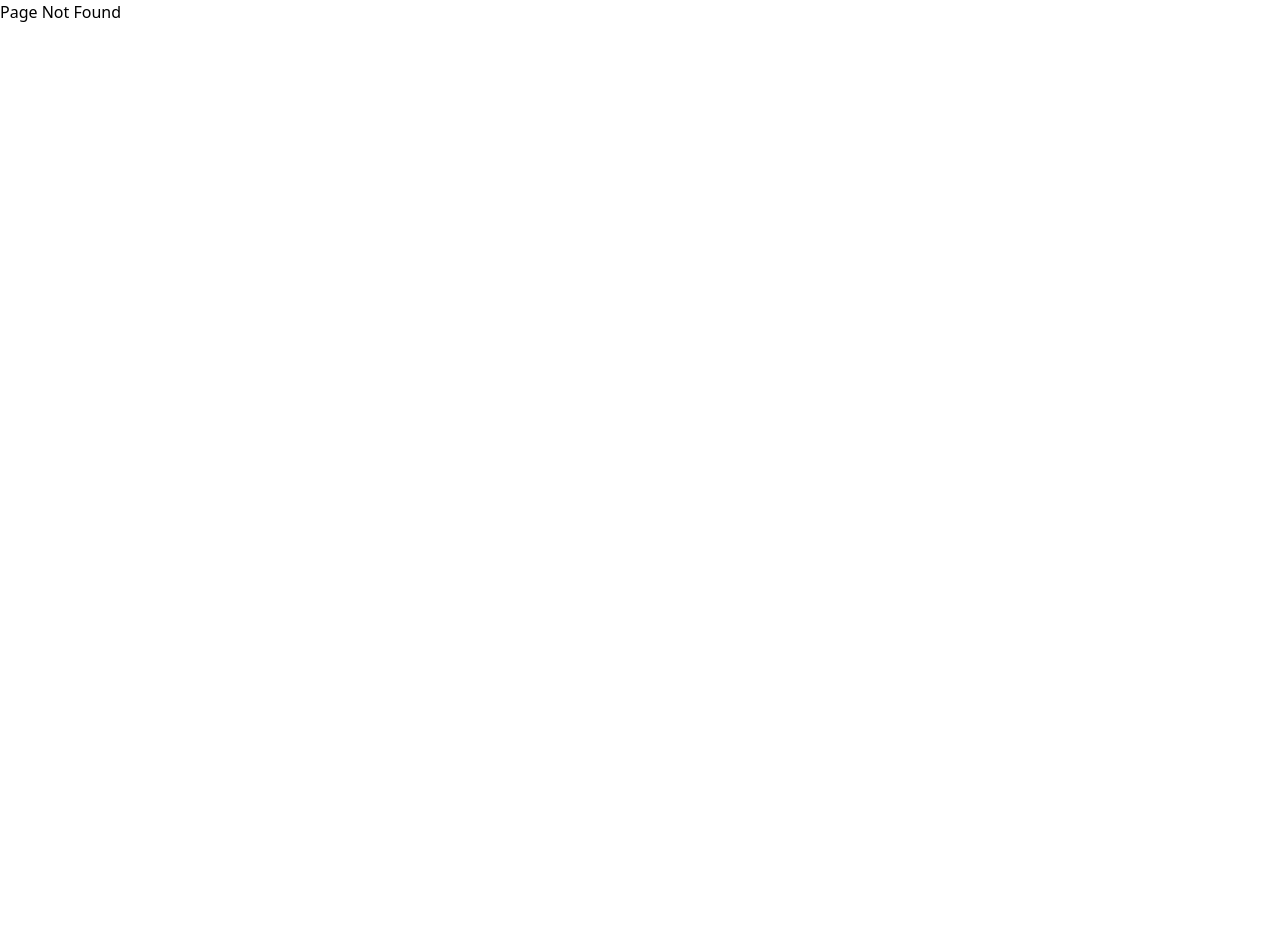
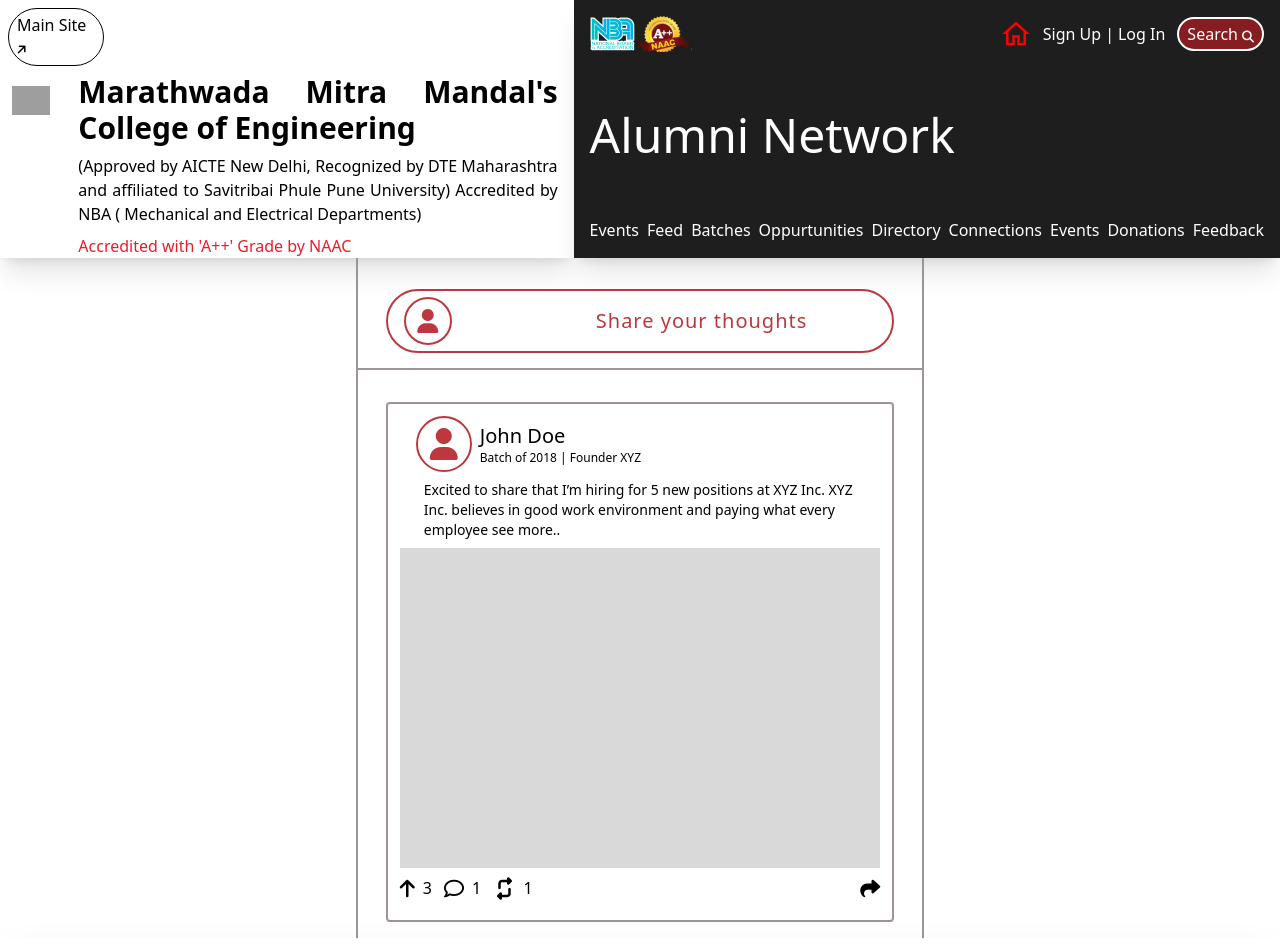
Before and after one commit to NotShrirang/M2ConneX-frontend, a React (Vite) app: page /feed in a window 1280 px wide. Before the commit this address had no page. Shown: the top 952 px of the page. Before the commit the page ends 800 px from the top, so only its background shows below. Built offline with nearby package versions, Linux system fonts and the light colour scheme; grey boxes are pictures that could not be loaded.

Commit message:
added feed page

```diff
--- a/src/App.jsx
+++ b/src/App.jsx
@@ -12,6 +12,7 @@ import {
 } from "react-router-dom";
 import Page_Not_Found from './pages/404';
 import App_Layout from './layouts/app.jsx';
+import Feed from './pages/feed.jsx';
 
 
 const router = createBrowserRouter([
@@ -47,6 +48,10 @@ const router = createBrowserRouter([
       {
         path: '/login',
         element: <Login_reg_page />
+      },
+      {
+        path: '/feed',
+        element: <Feed />
       }
     ]
   },
--- a/src/components/events/event.jsx
+++ b/src/components/events/event.jsx
@@ -3,8 +3,8 @@ import { Link } from "react-router-dom"
 import arrows from '../../assets/arrow.svg'
 export default function Event({ upcoming = false }) {
     return (
-        <div className="w-[100%] h-[27rem] mb-[6.813rem] flex flex-row">
-            <div className="w-[42%] h-[100%] mr-[5%]">
+        <div className="w-[100%] h-[28rem] mb-[6.813rem] flex flex-row border-none rounded-lg shadow-xl p-6">
+            <div className="w-[42%] h-[100%] mr-[5%] bg-[#D9D9D9]">
                 <img className="w-[100%] h-[100%] rounded-lg shadow-md" />
             </div>
             <div className="w-[55%] h-[100%] flex flex-col">
@@ -16,7 +16,7 @@ export default function Event({ upcoming = false }) {
                     <div className="w-8 h-1"><img src={arrows} /></div>
                 </Link>
                 {upcoming &&
-                    <button className="ml-[40%] w-[11rem] h-[4.375rem] text-[2.5rem] font-bold text-white rounded-md bg-lightmaroon text-center shadow-md shadow-gray ">RVSP</button>
+                    <button className="ml-[40%] w-[11rem] h-[4.375rem] text-[2.5rem] font-bold text-white rounded-md bg-lightmaroon text-center shadow-md shadow-gray bg-[#962E32]">RVSP</button>
                 }
             </div>
         </div>
--- /dev/null
+++ b/src/components/feed/create_post.jsx
@@ -0,0 +1,20 @@
+import React from 'react'
+
+const CreatePost = () => {
+    return (
+        <>
+            <div className='w-full h-[6rem] my-4 flex justify-center items-center border-b-2  border-[#9D9494]'>
+                <div className='w-[90%] h-[4rem] flex justify-start items-center gap-x-[9rem] rounded-[4rem] border-[#bc383e] border-2'>
+                    <div className=' border-[#bc383e] border-2 ml-4 flex justify-center items-center rounded-[2rem] w-[3rem] h-[3rem]'>
+                        <i class="fa-solid fa-user fa-xl" style={{ color: '#bc383e' }}></i>
+                    </div>
+                    <div className=''>
+                        <p className='text-xl text-[#bc383e] tracking-wider'>Share your thoughts</p>
+                    </div>
+                </div>
+            </div>
+        </>
+    )
+}
+
+export default CreatePost
--- /dev/null
+++ b/src/components/feed/post.jsx
@@ -0,0 +1,50 @@
+import React from 'react'
+
+const Post = () => {
+    return (
+        <>
+            <div className='w-[90%] my-4 border-2 p-3 border-[#9D9494] rounded'>
+                <div className='flex justify-start items-center gap-x-2'>
+                    <div className=' border-[#bc383e] border-2 ml-4 flex justify-center items-center rounded-[3rem] w-[3.5rem] h-[3.5rem]'>
+                        <i class="fa-solid fa-user fa-2xl" style={{ color: '#bc383e' }}></i>
+                    </div>
+                    <div>
+                        <h2 className='text-xl font-medium'>John Doe</h2>
+                        <p className='text-xs'>Batch of 2018 | Founder XYZ</p>
+                    </div>
+                </div>
+                <div className='my-2'>
+                    <div className='mx-6 text-sm'>
+                        <p>Excited to share that I’m hiring for 5 new positions at XYZ Inc. XYZ Inc. believes in good work environment and paying what every employee see more..</p>
+                    </div>
+                    <div className='w-full h-[20rem] bg-[#d9d9d9] my-2 '></div>
+                    <div className='flex justify-between items-center'>
+                        <div className='flex justify-start items-center gap-x-3'>
+                            <button className='flex justify-center items-center gap-x-2'>
+                                <i class="fa-solid fa-arrow-up fa-lg" style={{ color: "#000" }}></i>
+                                <span>3</span>
+                            </button>
+
+                            <button className='flex justify-center items-center gap-x-2'>
+                                <i class="fa-regular fa-comment fa-lg" style={{ color: "#000" }}></i>
+                                <span>1</span>
+                            </button>
+
+                            <button className='flex justify-center items-center gap-x-2'>
+                                <i class="fa-solid fa-retweet fa-lg" style={{ color: "#000", transform: 'rotate(90deg)' }}></i>
+                                <span>1</span>
+                            </button>
+                        </div>
+                        <div>
+                            <button className='flex justify-center items-center gap-x-2'>
+                                <i class="fa-solid fa-share fa-lg" style={{ color: "#000" }}></i>
+                            </button>
+                        </div>
+                    </div>
+                </div>
+            </div>
+        </>
+    )
+}
+
+export default Post
--- a/src/components/header.jsx
+++ b/src/components/header.jsx
@@ -50,15 +50,15 @@ const Header = () => {
                         <label htmlFor="navToggle" className='md:hidden block'>Expand_button</label>
                         <input type="checkbox" id="navToggle" className='hidden peer' />
                         <div id="item-list" className='md:flex-row w-full md:flex md:gap-x-2 md:items-center md:my-4 peer-checked:flex hidden flex-col'>
-                            <a href="/">Events</a>
-                            <a href="/">Feed</a>
-                            <a href="/">Batches</a>
-                            <a href="/">Oppurtunities</a>
-                            <a href="/">Directory</a>
-                            <a href="/">Connections</a>
-                            <a href="/">Events</a>
-                            <a href="/">Donations</a>
-                            <a href="/">Feedback</a>
+                            <a href="/" className=' hover:text-primary transition-all duration-300'>Events</a>
+                            <a href="/" className=' hover:text-primary transition-all duration-300'>Feed</a>
+                            <a href="/" className=' hover:text-primary transition-all duration-300'>Batches</a>
+                            <a href="/" className=' hover:text-primary transition-all duration-300'>Oppurtunities</a>
+                            <a href="/" className=' hover:text-primary transition-all duration-300'>Directory</a>
+                            <a href="/" className=' hover:text-primary transition-all duration-300'>Connections</a>
+                            <a href="/" className=' hover:text-primary transition-all duration-300'>Events</a>
+                            <a href="/" className=' hover:text-primary transition-all duration-300'>Donations</a>
+                            <a href="/" className=' hover:text-primary transition-all duration-300'>Feedback</a>
                         </div>
                     </div>
                 </div>
--- a/src/pages/auth.jsx
+++ b/src/pages/auth.jsx
@@ -1,32 +1,45 @@
-import { useState } from "react"
-import Login from "../components/login/Login"
-import Register from "../components/login/Register"
+import { useState } from "react";
+import Login from "../components/login/Login";
+import Register from "../components/login/Register";
 export default function Login_reg_page() {
-
-    const [state, setState] = useState('login')
+  const [state, setState] = useState("login");
   return (
     <div className="flex flex-col">
       <div className="flex flex-row items-center justify-center pt-4">
         <p> Login/Register</p>
       </div>
 
-
       <div className="flex flex-row items-center justify-center">
-
-                <button className={
-                    "px-4 py-2 rounded-l-lg w-48 lg:w-64 " + (state === 'login' ? 'bg-white text-black shadow-xl drop-shadow-xl' : 'bg-black text-white shadow-sm')
-                } onClick={() => { setState("login") }}>Login</button>
-                <button className={
-                    "px-4 py-2 rounded-r-lg w-48 lg:w-64 " + (state === 'register' ? 'bg-white text-black shadow-xl drop-shadow-xl' : 'bg-black text-white shadow-sm')
+        <button
+          className={
+            "px-4 py-2 rounded-l-lg w-48 lg:w-64 " +
+            (state === "login"
+              ? "bg-white text-black shadow-xl drop-shadow-xl"
+              : "bg-black text-white shadow-sm")
           }
-                    onClick={() => { setState("register") }}>Register</button>
-
+          onClick={() => {
+            setState("login");
+          }}
+        >
+          Login
+        </button>
+        <button
+          className={
+            "px-4 py-2 rounded-r-lg w-48 lg:w-64 " +
+            (state === "register"
+              ? "bg-white text-black shadow-xl drop-shadow-xl"
+              : "bg-black text-white shadow-sm")
+          }
+          onClick={() => {
+            setState("register");
+          }}
+        >
+          Register
+        </button>
       </div>
       <div className="component-holder">
-                {
-                    state === 'login' ? <Login /> : <Register />
-                }
+        {state === "login" ? <Login /> : <Register />}
       </div>
     </div>
-    )
+  );
 }
--- /dev/null
+++ b/src/pages/feed.jsx
@@ -0,0 +1,20 @@
+import React from "react";
+import Post from "../components/feed/post";
+import CreatePost from "../components/feed/create_post";
+
+const Feed = () => {
+  return (
+    <>
+      <div className="w-full">
+        <div className="w-2/3 mx-auto flex flex-col justify-center items-center">
+          <div className="w-2/3 flex flex-col items-center border-x-2 border-[#9D9494]">
+            <CreatePost />
+            <Post />
+          </div>
+        </div>
+      </div>
+    </>
+  );
+};
+
+export default Feed;
```
Lines whose indentation alone changed are shown as unchanged.
